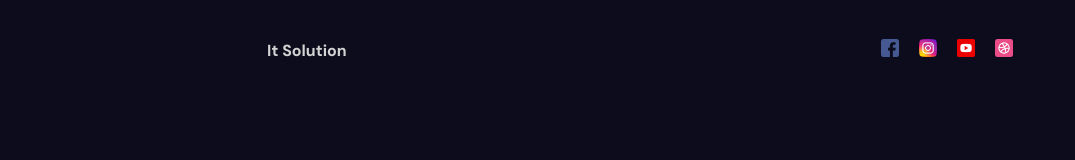
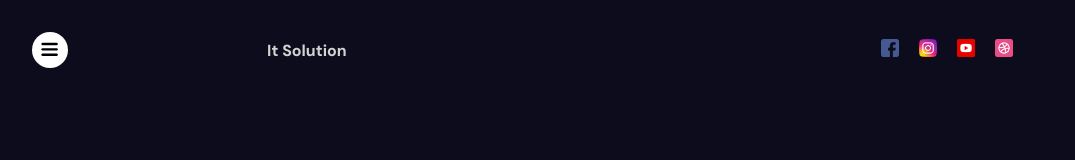
Before and after one commit to kyiithelord/Design-1, a React (Vite) app: page / in a window 1280 px wide. Shown: the top 160 px of the page, without its empty margins (0-1075 px from the left). Built offline with nearby package versions, Linux system fonts and the light colour scheme.

Commit message:
Slidebar Animation

```diff
--- a/src/App.jsx
+++ b/src/App.jsx
@@ -4,15 +4,15 @@
 const App = () => {
   return (
     <>
-      <section>
+      <section id="Home">
         <Navbar />
       </section>
-      <section>Parallax</section>
+      <section id='Services'>Parallax</section>
       <section>Services</section>
-      <section>Portfolio1</section>
+      <section id="Portfolio">Portfolio1</section>
       <section>Portfolio2</section>
       <section>Portfolio3</section>
-      <section>Contact</section>
+      <section id="Contact">Contact</section>
     </>
   );
 };
--- a/src/components/navbar/Navbar.jsx
+++ b/src/components/navbar/Navbar.jsx
@@ -1,9 +1,12 @@
+import Sidebar from "../sidebar/Sidebar";
 import "./navbar.scss";
 import {motion} from 'framer-motion'
 const Navbar = () => {
   return (
     <div className="navbar">
       {/* Sidebar */}
+      <Sidebar/>
+
       <div className="wrapper">
         <motion.span initial={{opacity:0,scale:0.5}} animate={{opacity:1,scale:1}} transition={{duration:0.5}} >It Solution</motion.span>
         <div className="social">
--- /dev/null
+++ b/src/components/sidebar/Sidebar.jsx
@@ -0,0 +1,41 @@
+import { useState } from 'react'
+import { motion } from 'framer-motion'
+import Links from './links/Links'
+import './sidebar.scss'
+import ToggleButton from './toggleButton/ToggleButton'
+import { clipPath } from 'framer-motion/client'
+
+const Sidebar = () => {
+    const variants = {
+        open:{
+            clipPath:'circle(1200px at 50px 50px)',
+            transition:{
+                type:'spring',
+                stiffness:20
+            }
+
+        },
+        closed:{
+            clipPath: 'circle(18px at 50px 50px)',
+            transition:{
+                delay:0.5,
+                type:'spring',
+                stiffness:400,
+                damping:40
+            }
+        }
+    }
+
+    const [open,setOpen] = useState(false)
+
+  return (
+    <motion.div className='sidebar' animate={open ? 'open' : 'closed'}>
+        <motion.div className='bg' variants={variants}>
+            <Links/>
+        </motion.div>
+         <ToggleButton setOpen={setOpen} />
+    </motion.div>
+  )
+}
+
+export default Sidebar
--- /dev/null
+++ b/src/components/sidebar/links/Links.jsx
@@ -0,0 +1,43 @@
+import {motion} from "framer-motion";
+
+const Links = () => {
+  const variants = {
+    open:{
+      transition:{
+        staggerChildren:0.1
+      },
+    },
+    closed:{
+      transition:{
+        staggerChildren:0.05,
+        staggerDirection:-1,
+      },
+    }
+
+  };
+
+  const itemVariants = {
+    open:{
+      y:0,
+      opacity:1,
+    },
+    closed:{
+      y:50,
+      opacity:0,
+    },
+  };
+
+  const items = ["Home", "Services", "Portfolio", "Contact", "About"];
+
+  return (
+    <motion.div className="links" variants={variants}>
+      {items.map((item) => (
+        <motion.a href={`#${item}`} key={item} variants={itemVariants} whileHover={{scale:1.1}} whileTap={{scale:0.95}}>
+          {item}
+        </motion.a>
+      ))}
+    </motion.div>
+  );
+};
+
+export default Links;
--- /dev/null
+++ b/src/components/sidebar/sidebar.scss
@@ -0,0 +1,47 @@
+.sidebar{
+
+    display: flex;
+    flex-direction: column;
+    align-items: center;
+    justify-content: center;
+    background-color: white;
+    color: black;
+
+    .bg{
+
+        position: fixed;
+        top: 0;
+        left: 0;
+        bottom: 0;
+        width: 360px;
+        background:white;
+
+        .links{
+            position: absolute;
+            width: 100%;
+            height: 100%;
+            display: flex;
+            flex-direction: column;
+            align-items: center;
+            justify-content: center;
+            gap: 20px;
+
+            a{
+                font-size: 18px;
+
+            }
+        }
+    }
+
+    button{
+        width: 40px;
+        height: 40px;
+        border-radius: 20%;
+        position: fixed;
+        top: 33px;
+        left: 30px;
+        background-color: transparent;
+        border: none;
+        cursor: pointer;
+    }
+}
--- /dev/null
+++ b/src/components/sidebar/toggleButton/ToggleButton.jsx
@@ -0,0 +1,45 @@
+import { motion } from "framer-motion";
+
+const ToggleButton = ({ setOpen }) => {
+  return (
+    <button onClick={() => setOpen((prev) => !prev)}>
+      <svg width="18" height="18" viewBox="0 0 23 23">
+        <motion.path
+          d="M2 4 H21"
+          strokeWidth="3"
+          stroke="black"
+          strokeLinecap="round"
+          variants={{
+            closed: { d: "M 2 2.5 L 20 2.5" },
+            open: { d: "M 3 16.5 L 17 2.5" },
+          }}
+        />
+        <motion.path
+          d="M2 11 H21"
+          strokeWidth="3"
+          stroke="black"
+          strokeLinecap="round"
+          d = 'M 2 9.423 L 20 9.423'
+          variants={{
+            closed: {opacity:1 },
+            open: { opacity:0 },
+          }}
+        />
+        <motion.path
+          d="M2 18 H21"
+          strokeWidth="3"
+          stroke="black"
+          strokeLinecap="round"
+          variants={{
+            closed: { d: "M 2 16.346 L 20 16.346" },
+            open: { d: "M 3 2.5 L 17 16.346" },
+          }}
+        />
+      </svg>
+
+
+    </button>
+  );
+};
+
+export default ToggleButton;
```
Also changed, not shown: src/Test.jsx (line endings or trailing spaces).
